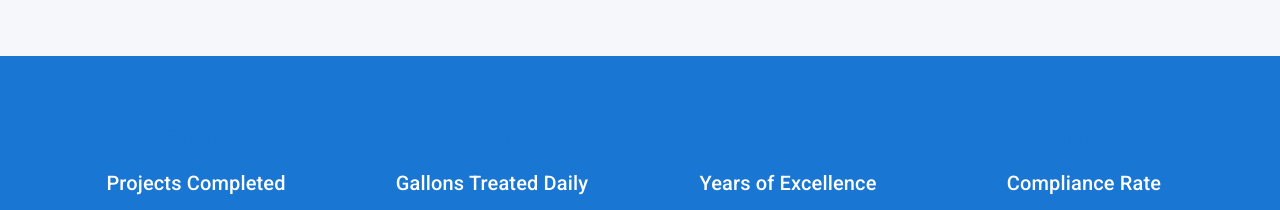
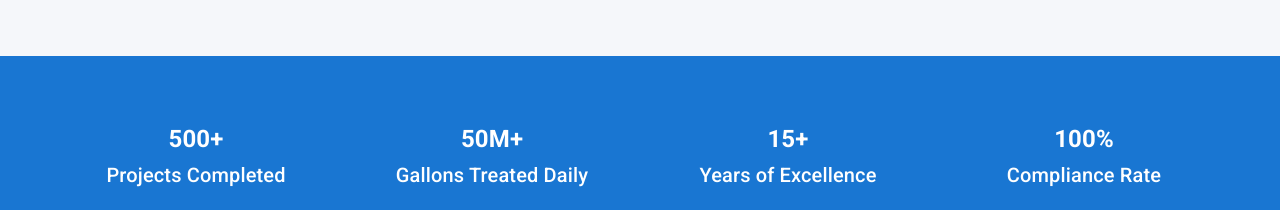
Before and after one commit to MdotO/WMWebsite, a React (Create React App) app: page / in a window 1280 px wide. Shown: the part 1280-1490 px from the top of the page. Built offline with nearby package versions, Linux system fonts and the light colour scheme.

Commit message:
text color change

```diff
--- a/src/pages/Home.js
+++ b/src/pages/Home.js
@@ -92,7 +92,7 @@ const Home = () => {
         <Container maxWidth="lg">
           <Grid container spacing={4} textAlign="center">
             <Grid item xs={12} md={3}>
-              <Typography variant="h2" sx={{ fontWeight: 700, mb: 1 }}>
+              <Typography variant="h3_white" sx={{ fontWeight: 700, mb: 1 }}>
                 500+
               </Typography>
               <Typography variant="h6">
@@ -100,7 +100,7 @@ const Home = () => {
               </Typography>
             </Grid>
             <Grid item xs={12} md={3}>
-              <Typography variant="h2" sx={{ fontWeight: 700, mb: 1 }}>
+              <Typography variant="h3_white" sx={{ fontWeight: 700, mb: 1 }}>
                 50M+
               </Typography>
               <Typography variant="h6">
@@ -108,7 +108,7 @@ const Home = () => {
               </Typography>
             </Grid>
             <Grid item xs={12} md={3}>
-              <Typography variant="h2" sx={{ fontWeight: 700, mb: 1 }}>
+              <Typography variant="h3_white" sx={{ fontWeight: 700, mb: 1 }}>
                 15+
               </Typography>
               <Typography variant="h6">
@@ -116,7 +116,7 @@ const Home = () => {
               </Typography>
             </Grid>
             <Grid item xs={12} md={3}>
-              <Typography variant="h2" sx={{ fontWeight: 700, mb: 1 }}>
+              <Typography variant="h3_white" sx={{ fontWeight: 700, mb: 1 }}>
                 100%
               </Typography>
               <Typography variant="h6">
```
